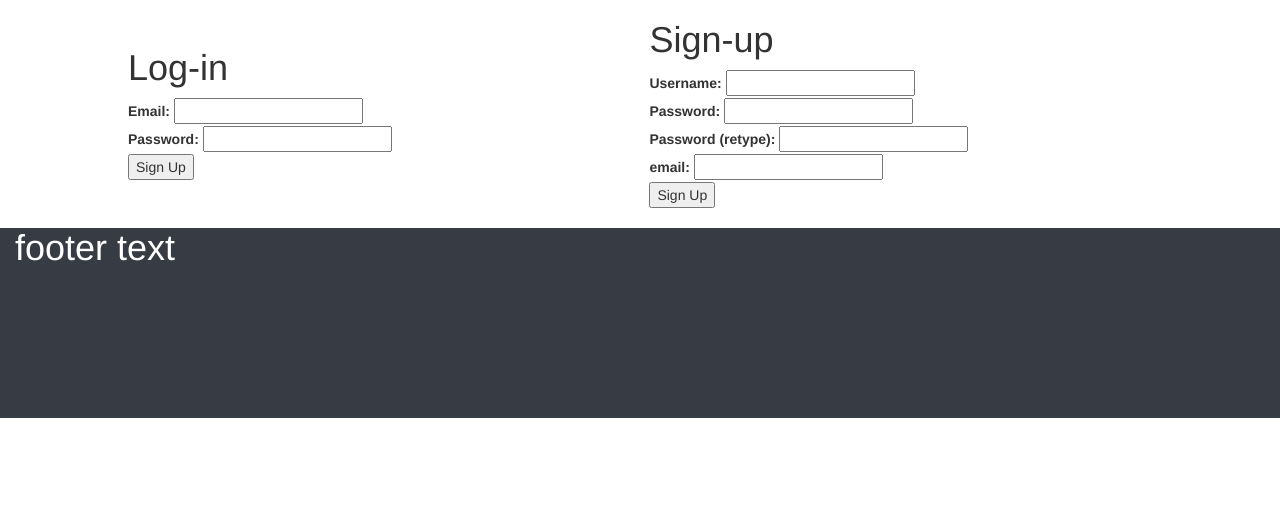
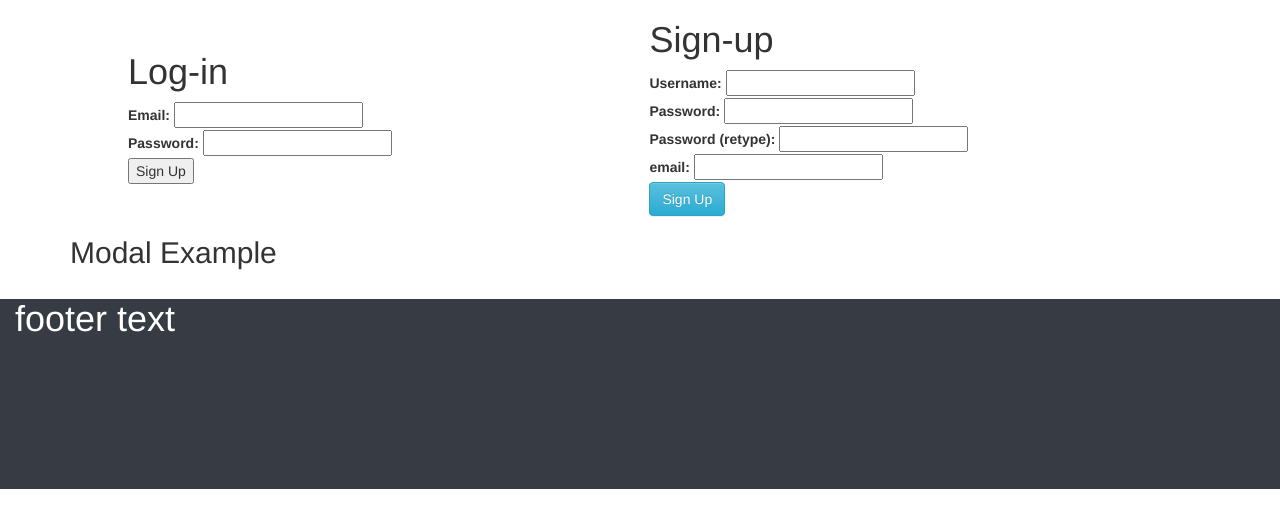
Before and after one commit to Austinthemighty/Group-final-project, a PHP site: page /register.php in a window 1280 px wide. Shown: the part 47-566 px from the top of the page. Run offline with PHP 8.4, Linux system fonts and the light colour scheme; some libraries are stand-ins or nearby versions.

Commit message:
worked on the register.php file

```diff
--- a/register.php
+++ b/register.php
@@ -160,7 +160,7 @@ if(isset($_POST['submit-ln'])){
 
                 <!--Sign-up HTML-->
                 <h1>Sign-up</h1>
-                <form method="post" action="<?php echo $_SERVER['PHP_SELF']; ?>" xmlns="http://www.w3.org/1999/html">
+                <form method="post" action="<?php echo $_SERVER['PHP_SELF']; ?>" >
                     <label for="id">Username:</label>
                     <input type="text" id="id" name="id" value="<?php if (!empty($id)) echo $id; ?>" /><br />
                     <label for="password">Password:</label>
@@ -169,12 +169,42 @@ if(isset($_POST['submit-ln'])){
                     <input type="password" id="password2" name="password2" /><br />
                     <label for="email">email:</label>
                     <input type="text" id="email" name="email" /></br>
-                    <input type="submit" value="Sign Up" name="submit-sp" />
+                    <button type="button" class="btn btn-info" data-toggle="modal" data-target="#myModal">Sign Up</button>
                 </form>
             </td>
         </tr>
     </table>
 </div>
+
+<div class="container">
+  <h2>Modal Example</h2>
+
+
+
+
+  <div class="modal fade" id="myModal" role="dialog">
+    <div class="modal-dialog">
+
+
+      <div class="modal-content">
+        <div class="modal-header">
+          <button type="button" class="close" data-dismiss="modal">&times;</button>
+          <h4 class="modal-title">Modal Header</h4>
+        </div>
+        <div class="modal-body">
+          <p>Some text in the modal.</p>
+        </div>
+        <div class="modal-footer">
+           <button type="button" class="btn btn-default" data-dismiss="modal">Close</button>
+        </div>
+      </div>
+
+    </div>
+  </div>
+
+</div>
+
+
 
 <footer class="footer" style="background-color: #373B43">
     <!--containing glyphicons of facebook, twitter, instgram, and pintrest-->
```
